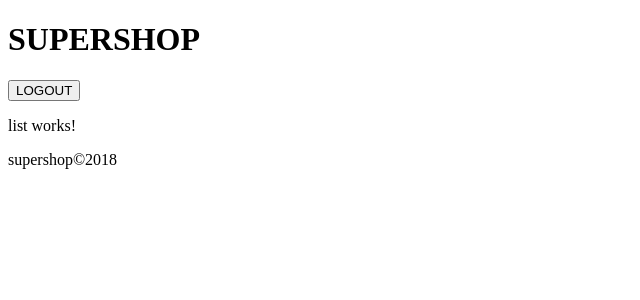
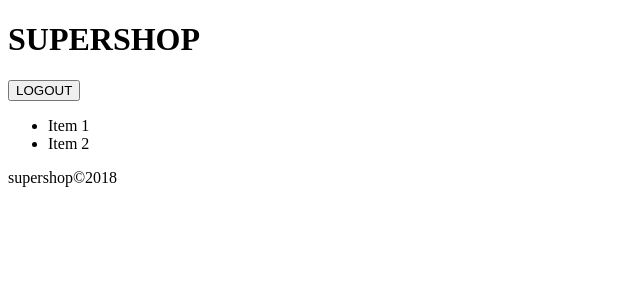
Before and after one commit to acontim/Ng2Demo, an Angular app: page /login in a window 1280 px wide. Both pictures are taken after a click on the button "LOGIN". Shown: the top 300 px of the page, without its empty margins (0-640 px from the left). Built offline with nearby package versions, Linux system fonts and the light colour scheme.

Commit message:
Add navigation from product list to detail

```diff
--- a/src/app/product/list/list.component.html
+++ b/src/app/product/list/list.component.html
@@ -1,3 +1,4 @@
-<p>
-  list works!
-</p>
+<ul>
+  <li (click)="navigate(1)">Item 1</li>
+  <li (click)="navigate(2)">Item 2</li>
+</ul>
--- a/src/app/product/list/list.component.ts
+++ b/src/app/product/list/list.component.ts
@@ -1,4 +1,5 @@
 import { Component, OnInit } from '@angular/core';
+import {Router} from '@angular/router';
 
 @Component({
   selector: 'app-list',
@@ -7,9 +8,14 @@ import { Component, OnInit } from '@angular/core';
 })
 export class ListComponent implements OnInit {
 
-  constructor() { }
+  constructor(private _router: Router) { }
 
   ngOnInit() {
   }
 
+  navigate(id: number) {
+    if (id) {
+      this._router.navigate(['/products/detail/', id]);
+    }
+  }
 }
--- a/src/app/product/product-routing.module.ts
+++ b/src/app/product/product-routing.module.ts
@@ -3,6 +3,7 @@ import {RouterModule} from '@angular/router';
 import {ProductComponent} from './product.component';
 import {ListComponent} from './list/list.component';
 import {AuthGuardService} from '../shared/services/auth-guard.service';
+import {DetailComponent} from './detail/detail.component';
 
 @NgModule({
   imports: [
@@ -17,6 +18,7 @@ import {AuthGuardService} from '../shared/services/auth-guard.service';
           { path: '', redirectTo: 'list', pathMatch: 'full' },
           { path: 'detail', redirectTo: 'list', pathMatch: 'full' },
           { path: 'list', component: ListComponent },
+          { path: 'detail/:id', component: DetailComponent }
         ]
       }
     ])
--- a/src/app/product/product.module.ts
+++ b/src/app/product/product.module.ts
@@ -4,6 +4,7 @@ import { ProductComponent } from './product.component';
 import {SharedModule} from '../shared/shared.module';
 import { ListComponent } from './list/list.component';
 import {ProductRoutingModule} from './product-routing.module';
+import { DetailComponent } from './detail/detail.component';
 
 @NgModule({
   imports: [
@@ -11,6 +12,6 @@ import {ProductRoutingModule} from './product-routing.module';
     SharedModule,
     ProductRoutingModule
   ],
-  declarations: [ProductComponent, ListComponent]
+  declarations: [ProductComponent, ListComponent, DetailComponent]
 })
 export class ProductModule { }
```
